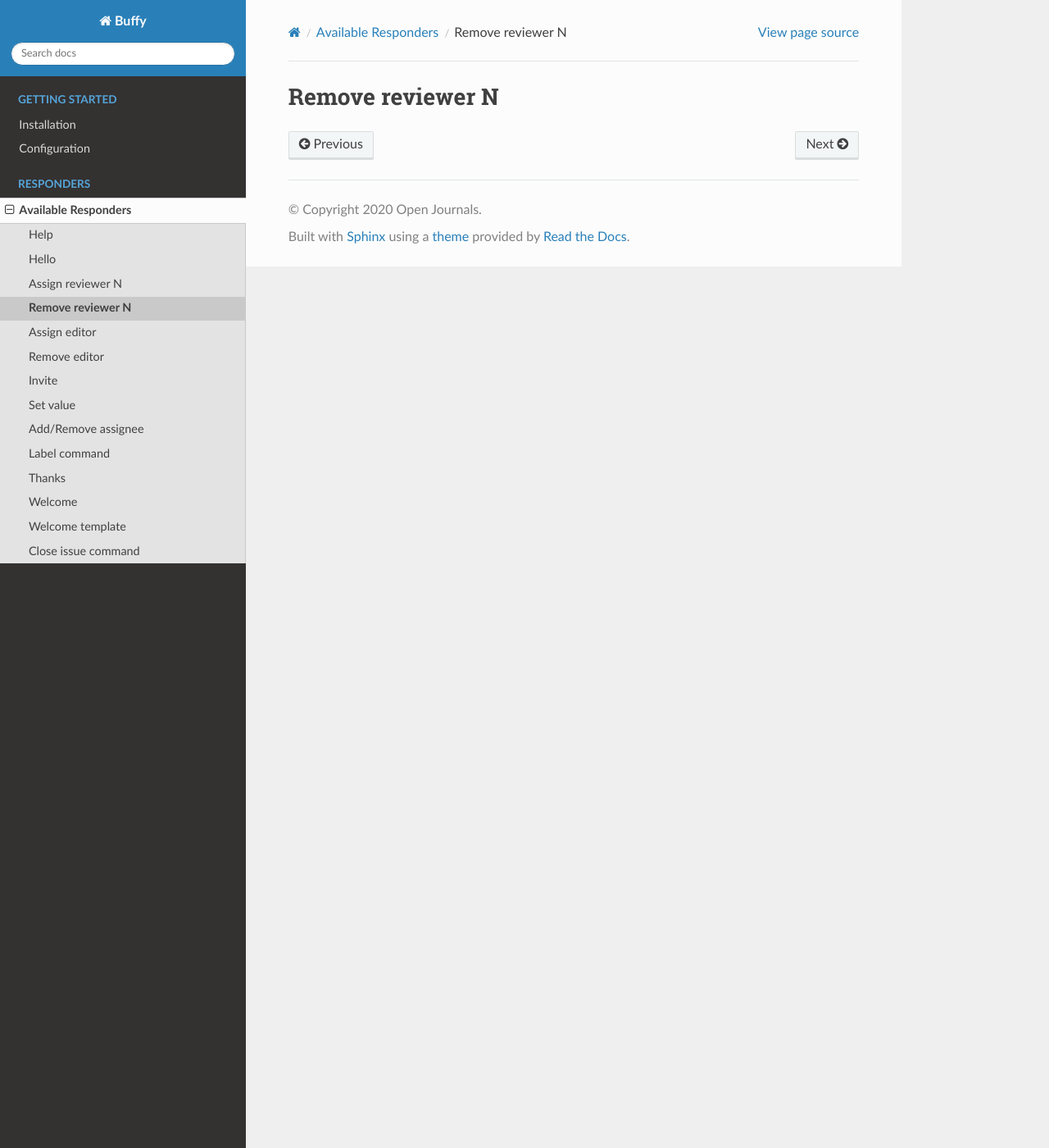
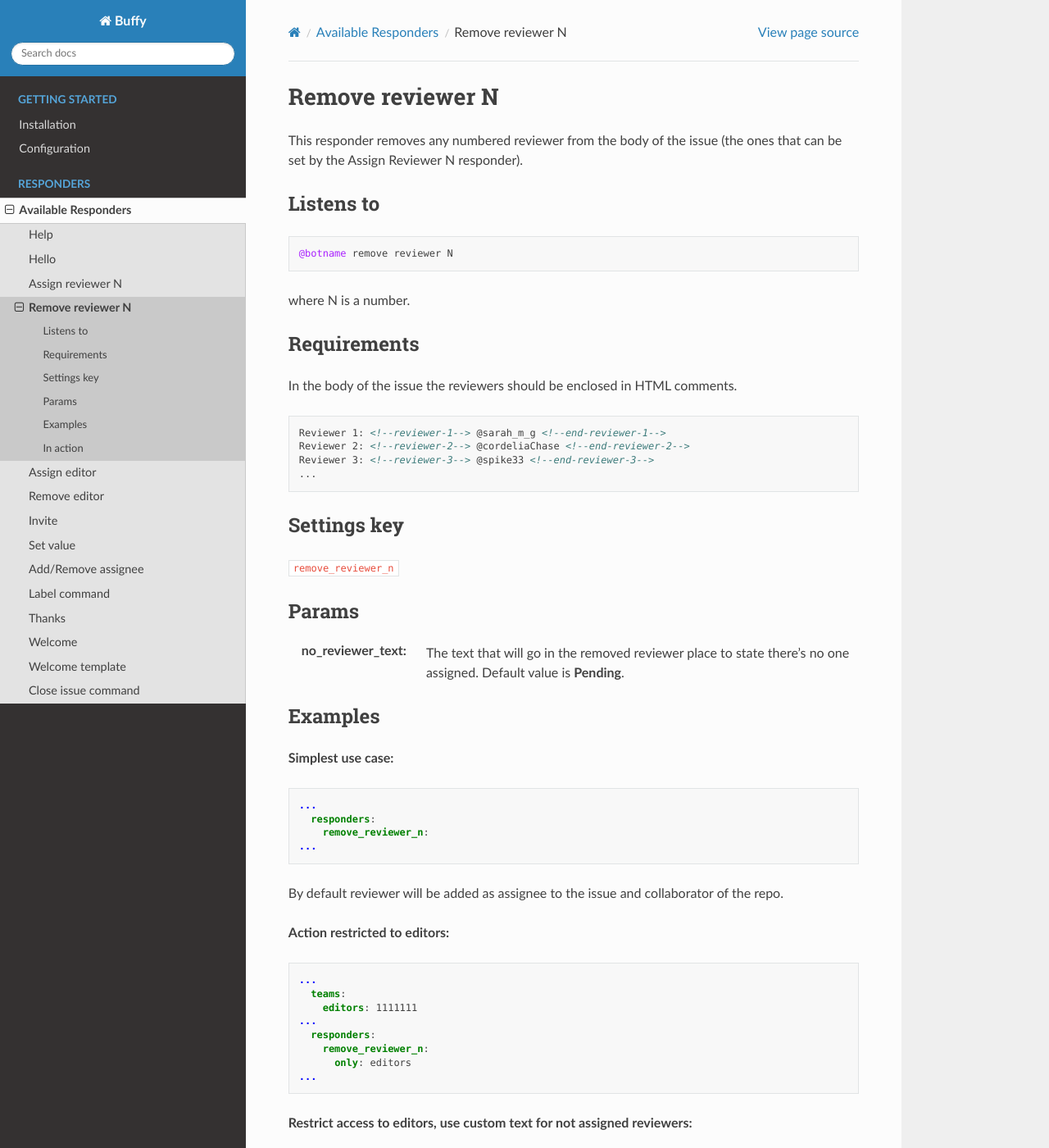
Before and after one commit to openjournals/buffy, a Sphinx documentation site: the page built from docs/responders/remove_reviewer_n.md, in a window 1280 px wide and 1400 px high. Shown: the whole window at 82% size. Built offline with Sphinx 7.4.7 and the Read the Docs theme 2.0.0, drawn with Linux system fonts in a browser that asks for light colours; some of the changed text lies outside the part shown.

Commit message:
add RemoveReviewerN documentation

````diff
--- a/docs/responders/remove_reviewer_n.md
+++ b/docs/responders/remove_reviewer_n.md
@@ -1,2 +1,79 @@
 Remove reviewer N
 =================
+
+This responder removes any numbered reviewer from the body of the issue (the ones that can be set by the Assign Reviewer N responder).
+
+## Listens to
+
+```
+@botname remove reviewer N
+```
+where N is a number.
+
+
+## Requirements
+
+In the body of the issue the reviewers should be enclosed in HTML comments.
+
+```html
+Reviewer 1: <!--reviewer-1--> @sarah_m_g <!--end-reviewer-1-->
+Reviewer 2: <!--reviewer-2--> @cordeliaChase <!--end-reviewer-2-->
+Reviewer 3: <!--reviewer-3--> @spike33 <!--end-reviewer-3-->
+...
+```
+
+## Settings key
+
+`remove_reviewer_n`
+
+## Params
+```eval_rst
+:no_reviewer_text: The text that will go in the removed reviewer place to state there's no one assigned. Default value is **Pending**.
+```
+
+## Examples
+
+**Simplest use case:**
+```yaml
+...
+  responders:
+    remove_reviewer_n:
+...
+```
+By default reviewer will be added as assignee to the issue and collaborator of the repo.
+
+**Action restricted to editors:**
+```yaml
+...
+  teams:
+    editors: 1111111
+...
+  responders:
+    remove_reviewer_n:
+      only: editors
+...
+```
+
+**Restrict access to editors, use custom text for not assigned reviewers:**
+```yaml
+...
+  responders:
+    remove_reviewer_n:
+      only: editors
+      no_reviewer_text: TBD
+...
+```
+
+## In action
+
+* **`Initial state:`**
+
+![](../images/responders/remove_reviewer_n_1.png "Remove reviewer N responder in action: Before")
+
+* **`Invocation:`**
+
+![](../images/responders/remove_reviewer_n_2.png "Remove reviewer N responder in action: Invocation")
+
+* **`Final state:`**
+
+![](../images/responders/remove_reviewer_n_3.png "Remove reviewer N responder in action: After")
````
Also changed, not shown: docs/responders/assign_editor.md (+1 -1 lines), docs/responders/assign_reviewer_n.md (+1 -1 lines), docs/images/responders/assign_reviewer_n_1.png, docs/images/responders/remove_reviewer_n_1.png (added), docs/images/responders/remove_reviewer_n_2.png (added), docs/images/responders/remove_reviewer_n_3.png (added).
